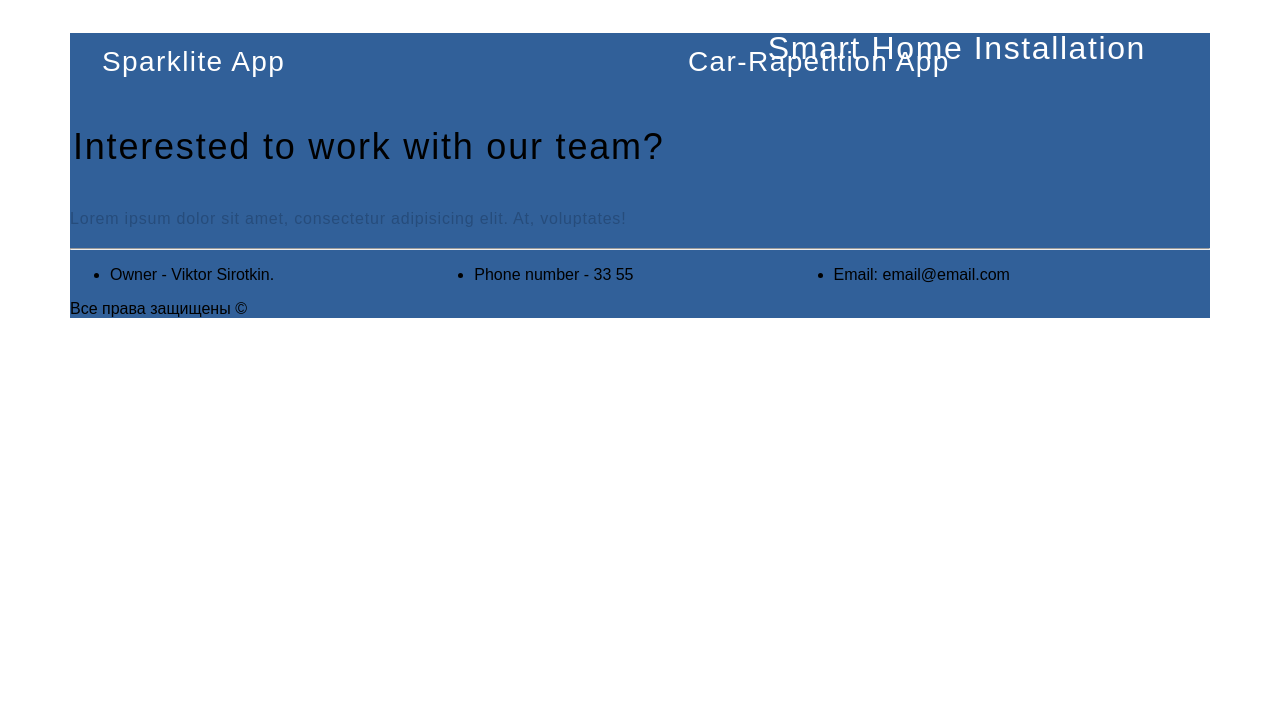
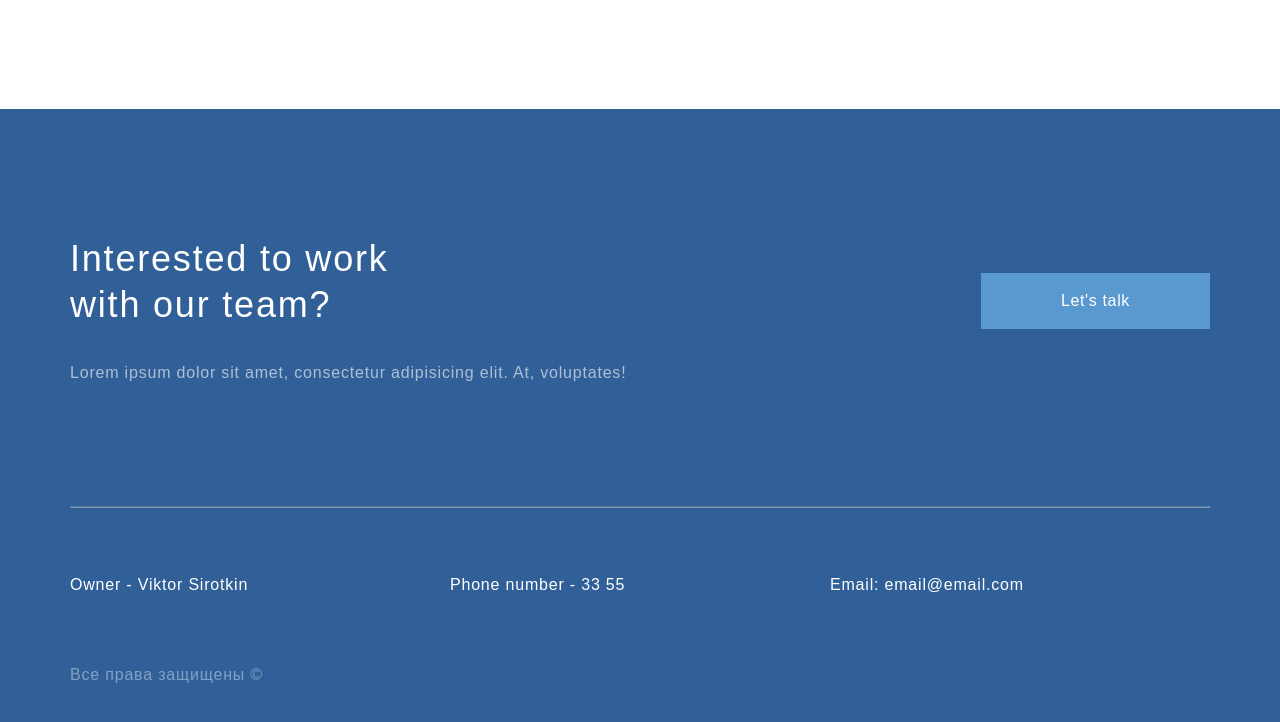
Before and after one commit to Vsirotkin/html_project, a plain HTML site: page index.html in a window 1280 px wide. Shown: the part 1874-2596 px from the top of the page. Before the commit the page ends 2208 px from the top, so only its background shows below. Drawn offline with Linux system fonts and the light colour scheme.

Commit message:
полностью отладил главную страницу - кроме - стиля списка в подвале (нумерация)

```diff
--- a/index.html
+++ b/index.html
@@ -1,93 +1,127 @@
 <!DOCTYPE html>
 <html lang="en">
   <head>
-    <meta charset="UTF-8">
+    <meta charset="UTF-8" />
     <title>Document</title>
-    <link rel='stylesheet' href='styles/styles.css'>
+    <link rel="stylesheet" href="styles/styles.css" />
   </head>
   <body>
-
     <div class="top">
       <div class="container top_box">
         <ul class="header">
-                <li><a href="index.html"><img src="images/main_img.svg" alt="home"></a></li>
-                <li><a href="contacts.html"><img src="images/contacts_img.svg" alt="contacts"></a></li>
+          <li>
+            <a href="index.html"
+              ><img src="images/main_img.svg" alt="home"
+            /></a>
+          </li>
+          <li>
+            <a href="contacts.html"
+              ><img src="images/contacts_img.svg" alt="contacts"
+            /></a>
+          </li>
         </ul>
         <div class="top_info">
           <h1 class="heading1">New Automation Tool For You.</h1>
-                    <p class="text top_text">Lorem ipsum dolor sit amet, consectetur adipisicing elit. Aliquid beatae cum dolorem laudantium
-                    nam nesciunt, nobis quod ratione rem?</p>
+          <p class="text top_text">
+            Lorem ipsum dolor sit amet, consectetur adipisicing elit. Aliquid
+            beatae cum dolorem laudantium nam nesciunt, nobis quod ratione rem?
+          </p>
           <a href="#" class="top_button">See out project.</a>
         </div>
       </div>
     </div>
 
     <div class="what_we_do container">
-        <h3 class="heading3">What we do to help our client to grow in digital era?</h3>
+      <h3 class="heading3">
+        What we do to help our client to grow in digital era?
+      </h3>
       <div class="card_box">
         <div class="card">
-                <img class="card_img" src="images/card_boy.svg" alt="card">
-                <h4 class="heading4">Make Your Business To Be More Famous In Internet.</h4>
-                <p class="text">Lorem ipsum dolor sit amet, consectetur adipisicing elit. Eum, expedita.</p>
-                <a class="card_link " href="#">Learn more</a>
+          <img class="card_img" src="images/card_boy.svg" alt="card" />
+          <h4 class="heading4">
+            Make Your Business To Be More Famous In Internet.
+          </h4>
+          <p class="text">
+            Lorem ipsum dolor sit amet, consectetur adipisicing elit. Eum,
+            expedita.
+          </p>
+          <a class="card_link" href="#">Learn more</a>
         </div>
         <div class="card">
-                <img class="card_img" src="images/card_woman.svg" alt="card">
+          <img class="card_img" src="images/card_woman.svg" alt="card" />
           <h4 class="heading4">Bring Technology To Your Comfortable Home.</h4>
-                <p class="text">Lorem ipsum dolor sit amet, consectetur adipisicing elit. Eum, expedita.</p>
-                <a class="card_link " href="#">Learn more</a>
+          <p class="text">
+            Lorem ipsum dolor sit amet, consectetur adipisicing elit. Eum,
+            expedita.
+          </p>
+          <a class="card_link" href="#">Learn more</a>
         </div>
         <div class="card">
-                <img class="card_img" src="images/card_girl.svg" alt="card">
-                <h4 class="heading4">Build Your Digital Product That Suitable For Your Need.</h4>
-                <p class="text">Lorem ipsum dolor sit amet, consectetur adipisicing elit. Eum, expedita.</p>
-                <a class="card_link " href="#">Learn more</a>
+          <img class="card_img" src="images/card_girl.svg" alt="card" />
+          <h4 class="heading4">
+            Build Your Digital Product That Suitable For Your Need.
+          </h4>
+          <p class="text">
+            Lorem ipsum dolor sit amet, consectetur adipisicing elit. Eum,
+            expedita.
+          </p>
+          <a class="card_link" href="#">Learn more</a>
         </div>
       </div>
-
     </div>
 
     <div class="project container">
       <h3 class="heading3">Our Finished Project.</h3>
-            <p class="text text_project">Lorem ipsum dolor sit amet, consectetur adipisicing elit. Mollitia, sunt.</p>
+      <p class="text text_project">
+        Lorem ipsum dolor sit amet, consectetur adipisicing elit. Mollitia,
+        sunt.
+      </p>
       <div class="project_item">
-            <img class="project_image" src="images/smart_home_img.png" alt="photo">
-            <p class="project_text_up">Smart Home Installation</p>
+        <img
+          class="project_image"
+          src="images/smart_home_img.png"
+          alt="photo"
+        />
+        <p class="project_text">Smart Home Installation</p>
       </div>
       <div class="project_2_img">
         <div class="project_item project_item_margin">
-                <img class="project_image" src="images/2_img_left.png" alt="photo">
-                <p class="project_text_bottom">Sparklite App</p>
+          <img class="project_image" src="images/2_img_left.png" alt="photo" />
+          <p class="project_text project_text_mini">Sparklite App</p>
         </div>
         <div class="project_item">
           <img class=project_image" src="images/2_img_right.png" alt="photo">
-                <p class="project_text_bottom">Car-Rapetition App</p>
+          <p class="project_text project_text_mini">Car-Rapetition App</p>
+        </div>
       </div>
     </div>
 
-    </div>
-
     <div class="footer">
-        <div class="container container_footer">
+      <div class="container">
         <div class="footer_top">
           <div class="footer_text">
-                    <h3 class="heading3 footer_head_text">Interested to work with our team?</h3>
-                        <p class="text">Lorem ipsum dolor sit amet, consectetur adipisicing elit. At, voluptates!</p>
+            <h3 class="heading3 footer_head_text">
+              Interested to work with our team?
+            </h3>
+            <p class="text text_footer">
+              Lorem ipsum dolor sit amet, consectetur adipisicing elit. At,
+              voluptates!
+            </p>
           </div>
+          <a href class="footer_button">Let's talk</a>
         </div>
-            <hr>
+        <hr />
         <div class="footer_bottom">
           <ul class="footer_info">
-                  <li style="flex-grow: 1;">Owner - Viktor Sirotkin.</li>
-                  <li style="flex-grow: 1;">Phone number - 33 55</li>
-                  <li style="flex-grow: 1;">Email: email@email.com</li>
+            <li class="footer_list">Owner - Viktor Sirotkin</li>
+            <li class="footer_list">Phone number - 33 55</li>
+            <li class="footer_list">Email: email@email.com</li>
           </ul>
           <div class="footer_copy">
-                    <p>Все права защищены &copy;</p>
+            <p class="text copy_text">Все права защищены &copy;</p>
           </div>
         </div>
       </div>
     </div>
-
   </body>
 </html>
--- a/styles/styles.css
+++ b/styles/styles.css
@@ -83,6 +83,15 @@ body {
     margin-bottom: 32px;
 }
 
+.heading2 {
+    font-weight: 500;
+    font-size: 44px;
+    line-height: 74px;
+    text-align: center;
+    letter-spacing: 0.04em;
+    color: #FFFFFF;
+}
+
 .heading3 {
     font-size: 36px;
     text-align: center;
@@ -141,9 +150,25 @@ body {
      margin-top: 32px;
  }
 
+.footer {
+    background: #316099;
+    padding-top: 91px;
+    padding-bottom: 64px;
+    margin-top: 112px;
+}
+
+.footer_top {
+    padding-bottom: 96px;
+    display: flex;
+    justify-content: space-between;
+    align-items: center;
+}
+
 .footer_info {
     display: flex;
     justify-content: space-between;
+    margin-top: 64px;
+    padding: 0;
 }
 
 .main {
@@ -166,7 +191,7 @@ body {
     margin-right: 32px;
 }
 
-.project_text_up {
+.project_text {
     font-size: 32px;
     line-height: 46px;
     text-align: right;
@@ -177,24 +202,61 @@ body {
     position: absolute;
 }
 
-.project_text_bottom {
-    font-size: 28px;
-    line-height: 46px;
-    letter-spacing: 0.05em;
-    color: #FFFFFF;
+.project_text_mini {
     top: 32px;
     left: 32px;
-    position: absolute;
+    right: auto;
+    text-align: left;
 }
 
 .footer_head_text {
+    width: 340px;
     text-align: left;
-    padding-left: 3px;
-    padding-top: 91px;
+    color: #FFFF;
+    margin-bottom: 32px;
 }
 
-.container_footer {
-    background-color: #316099;
+.text_footer {
+    color: #FFFFFF;
+}
+
+.footer_button {
+    background: #5A98D0;
+    font-size: 16px;
+    line-height: 26px;
+    text-align: center;
+    letter-spacing: 0.04em;
+    color: #FFFFFF;
+    padding: 15px 80px;
+    text-decoration: none;
+}
+
+hr {
+    opacity: 0.4;
+}
+
+.footer_list {
+    font-size: 16px;
+    line-height: 26px;
+    letter-spacing: 0.05em;
+    color: #FFFFFF;
+    flex-grow: 1;
+    flex-basis: 33.3333%;
+    display: flex;
+    margin-right: 32px;
+    left: 113px;
+}
+
+.footer_copy {
+    margin-top: 64px;
+}
+
+.copy_text {
+    font-size: 16px;
+    line-height: 26px;
+    letter-spacing: 0.05em;
+    color: #FFFFFF;
+    opacity: 0.4;
 }
 
 .heading_contacts {
```
Also changed, not shown: contacts.html (+12 -10 lines). Lines whose indentation alone changed are shown as unchanged.
